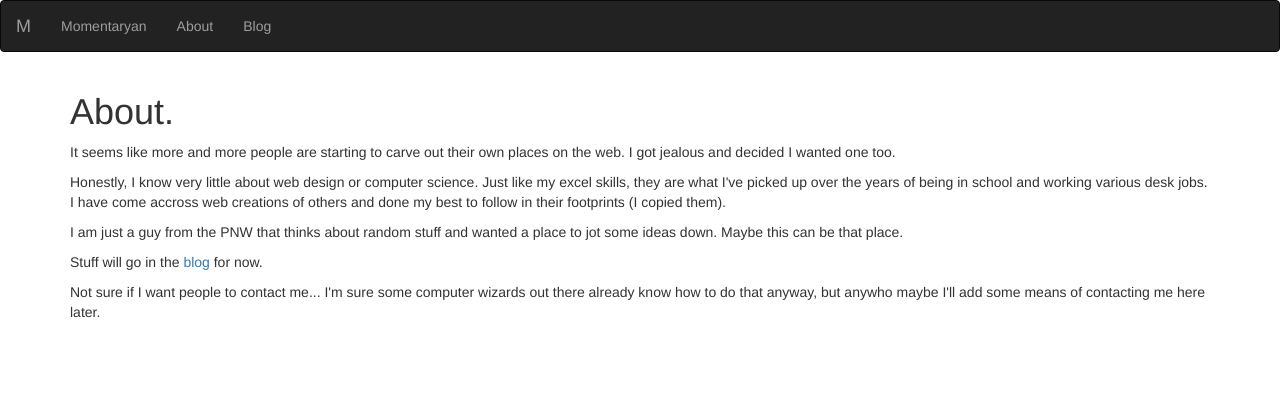
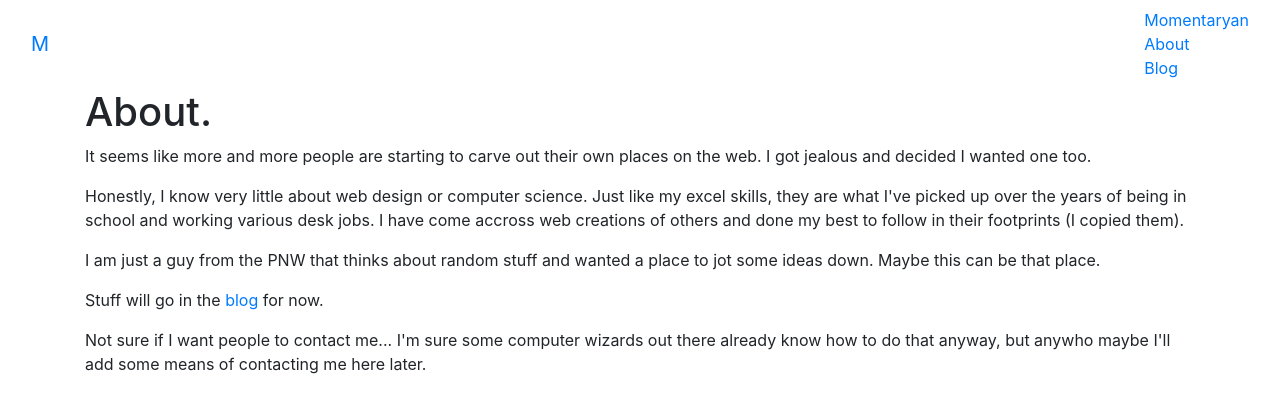
Before and after one commit to momentaryanblog/momentaryanblog.github.io, a Jekyll site: the page built from about/index.html, in a window 1280 px wide. Shown: the top 413 px of the page. Built offline with Jekyll 4.4.1, drawn with Linux system fonts in a browser that asks for light colours.

Commit message:
Update default.html

```diff
--- a/_layouts/default.html
+++ b/_layouts/default.html
@@ -5,9 +5,8 @@
 
 			  <meta charset="utf-8">
   			<meta name="viewport" content="width=device-width, initial-scale=1">
- 		 <link rel="stylesheet" href="https://maxcdn.bootstrapcdn.com/bootstrap/3.4.1/css/bootstrap.min.css">
-  		<script src="https://ajax.googleapis.com/ajax/libs/jquery/3.5.1/jquery.min.js"></script>
- 		 <script src="https://maxcdn.bootstrapcdn.com/bootstrap/3.4.1/js/bootstrap.min.js"></script>
+ 		 <link rel="stylesheet" href="https://cdn.jsdelivr.net/npm/bootstrap@4.6.0/dist/css/bootstrap.min.css" integrity="sha384-B0vP5xmATw1+K9KRQjQERJvTumQW0nPEzvF6L/Z6nronJ3oUOFUFpCjEUQouq2+l" crossorigin="anonymous">
+
 		</head>
 
 		<body>
```
